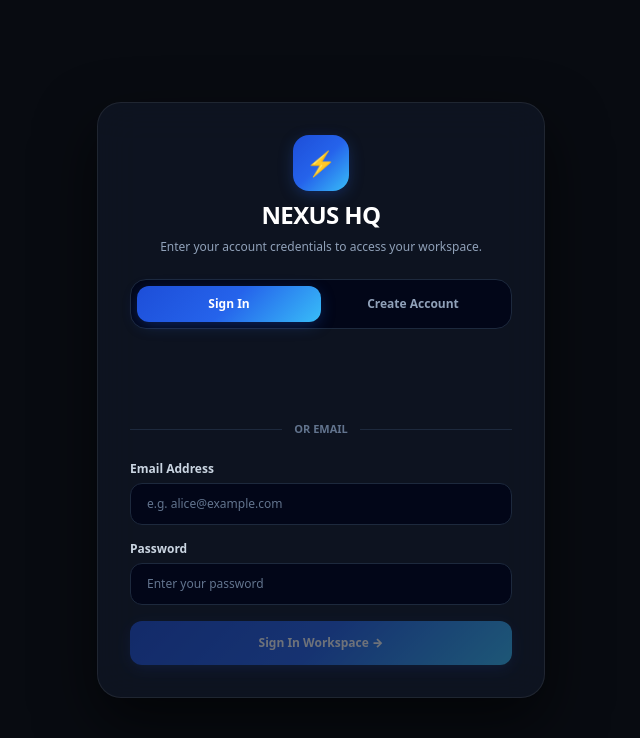
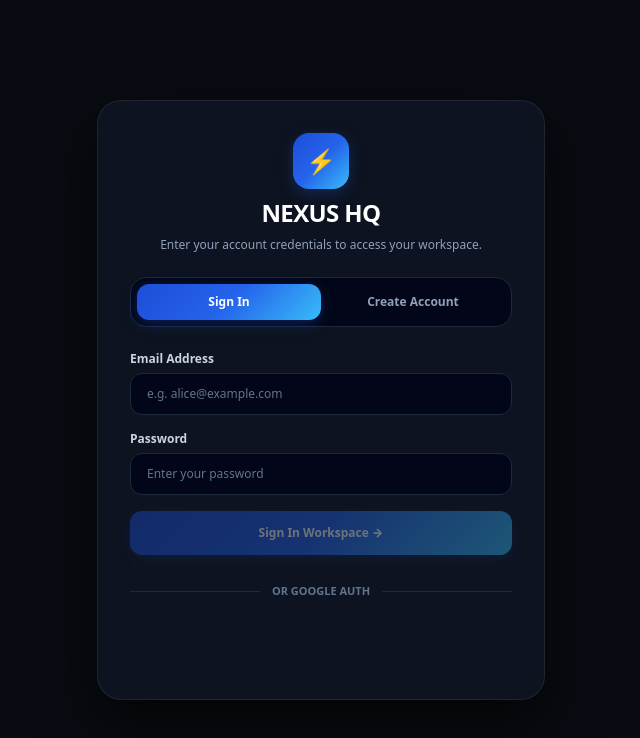
Before and after one commit to FarhanButt12/GroupChatApplication, a Next.js app in the folder frontend/: page / in a window 1280 px wide. Shown: the top 738 px of the page, without its empty margins (319-959 px from the left). Built offline with nearby package versions, Linux system fonts and the light colour scheme; no server answers.

Commit message:
style(auth): position Google OAuth sign-in button at the bottom of the form

```diff
--- a/frontend/src/components/AuthForm.tsx
+++ b/frontend/src/components/AuthForm.tsx
@@ -208,18 +208,6 @@ export const AuthForm: React.FC<AuthFormProps> = ({
           </div>
         )}
 
-        {/* Official Google OAuth Interactive Button */}
-        <div className="flex justify-center w-full min-h-[44px]">
-          <div ref={googleBtnRef} className="w-full flex justify-center" />
-        </div>
-
-        {/* Divider */}
-        <div className="flex items-center gap-3">
-          <div className="flex-1 h-[1px] bg-slate-800"></div>
-          <span className="text-[11px] font-bold text-slate-500 uppercase">Or email</span>
-          <div className="flex-1 h-[1px] bg-slate-800"></div>
-        </div>
-
         {/* Input Form */}
         <form onSubmit={handleSubmit} className="space-y-4">
           {mode === 'register' && (
@@ -285,6 +273,18 @@ export const AuthForm: React.FC<AuthFormProps> = ({
             )}
           </button>
         </form>
+
+        {/* Divider */}
+        <div className="flex items-center gap-3 pt-1">
+          <div className="flex-1 h-[1px] bg-slate-800"></div>
+          <span className="text-[11px] font-bold text-slate-500 uppercase">Or Google Auth</span>
+          <div className="flex-1 h-[1px] bg-slate-800"></div>
+        </div>
+
+        {/* Official Google OAuth Interactive Button at Bottom */}
+        <div className="flex justify-center w-full min-h-[44px]">
+          <div ref={googleBtnRef} className="w-full flex justify-center" />
+        </div>
       </div>
     </div>
   );
```
